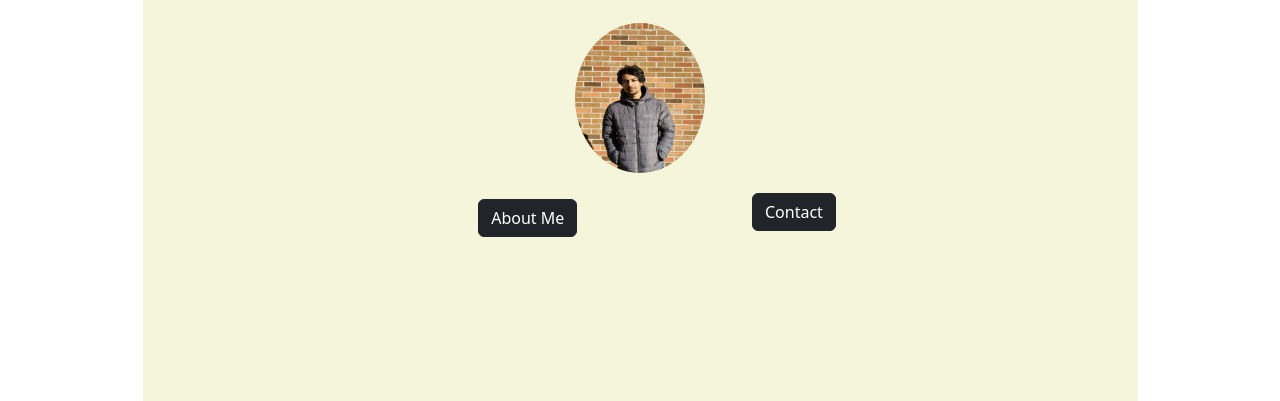
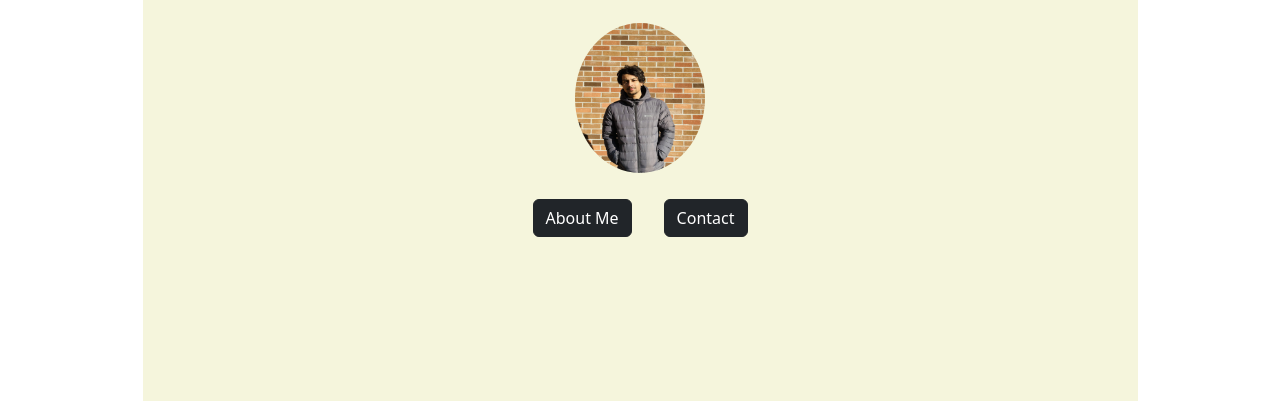
Before and after one commit to AryanB01/Adv_Js-S3-_Assignment_2, a website: page index.html in a window 1280 px wide. Shown: the part 399-800 px from the top of the page. Drawn offline with nearby package versions, Linux system fonts and the light colour scheme.

Commit message:
button position fixed and render link added

```diff
--- a/css/style.css
+++ b/css/style.css
@@ -35,6 +35,11 @@ body>main {
 
 }
 
+.home-section div{
+    display: flex;
+    justify-content: center;
+    gap: 2em;
+}
 .small-round-pp {
     width: 100%;
     display: flex;
@@ -55,11 +60,7 @@ body>main {
     cursor: pointer;
 }
 
-.home-section>.contactMe {
-    position: absolute;
-    top: 37em;
-    left: 47em;
-}
+
 
 .about-section {
     display: flex;
--- a/views/home.html
+++ b/views/home.html
@@ -4,6 +4,9 @@
   <figure class="small-round-pp">
     <img src="img/pp.jpg" alt="aryan bhattarai picture" />
   </figure>
-  <button class="btnAboutme btn btn-dark">About Me</button>
-  <button class="contactMe btn btn-dark">Contact</button>
+  <div>
+    <button class="btnAboutme btn btn-dark">About Me</button>
+    <button class="contactMe btn btn-dark">Contact</button>
+  </div>
+
 </section>
```
Also changed, not shown: readme.md.
